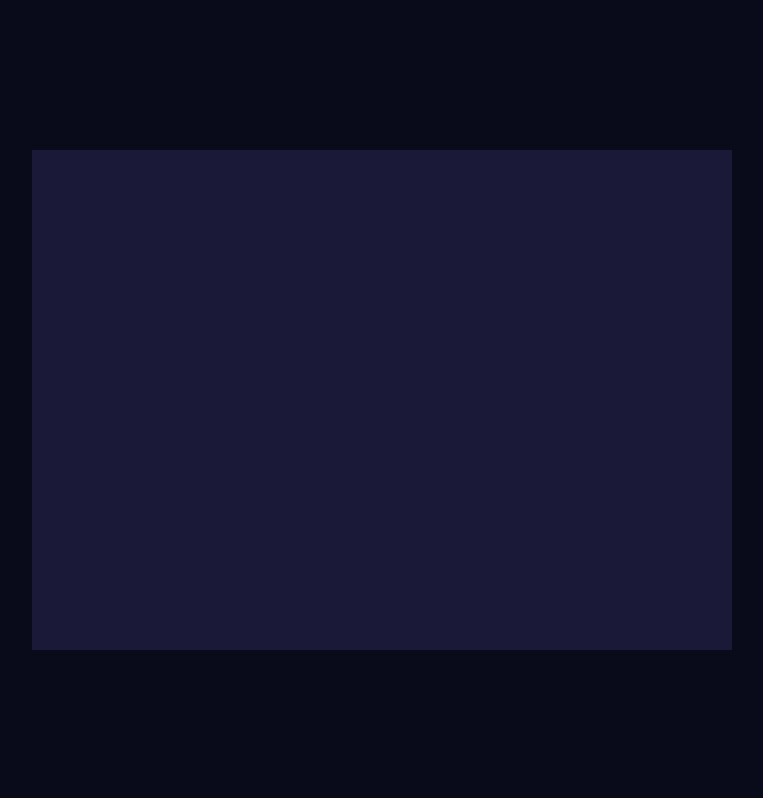
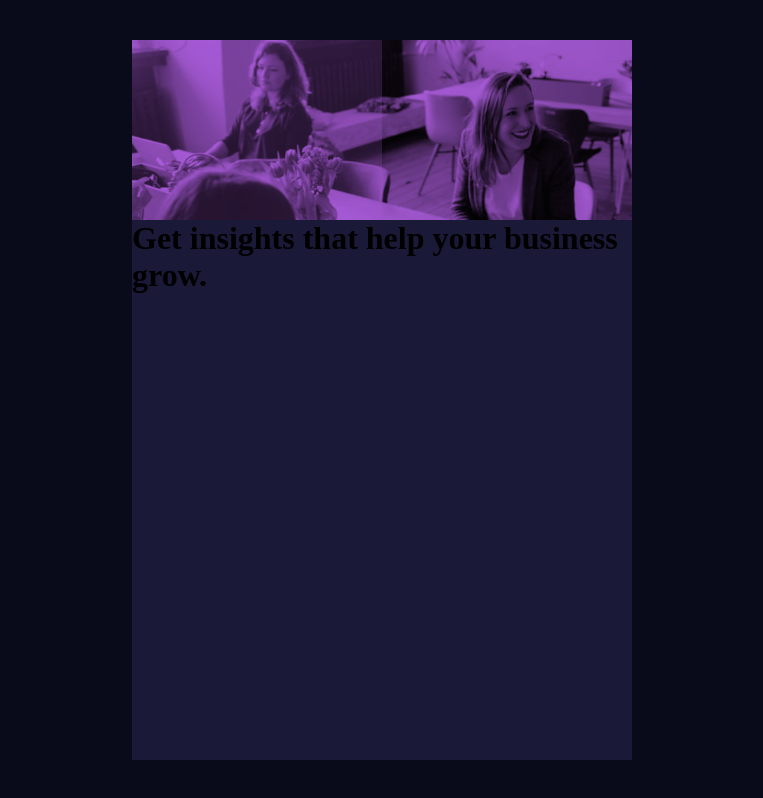
Before and after one commit to mika-marcondes/stats-preview, a plain HTML site: page index.html in a window 1280 px wide. Shown: the whole page, without its empty margins (258-1021 px from the left). Drawn offline with Linux system fonts and the light colour scheme.

Commit message:
added the blending effect for the header

```diff
--- a/index.html
+++ b/index.html
@@ -15,6 +15,9 @@
 
   <div class="container">
     <div class="card">
+      <div id="rgbOverlay"></div>
+      <div class="header" id="overlay"></div>
+      <h1>Get insights that help your business grow.</h1>
 
     </div>
 
--- a/style.css
+++ b/style.css
@@ -21,19 +21,41 @@ body {
     background-color: #1b1938;
 }
 
+#rgbOverlay {
+    position: absolute;
+    width: 250px;
+    height: 180px;
+    background-color: #aa5cdb;
+    opacity: 20%;
+}
+
+#overlay {
+    width: auto;
+    height: 180px;
+    background-color: #aa5cdb;
+    background-image: url("images/image-header-mobile.jpg");
+    background-blend-mode: multiply;
+    background-size: 100%;
+}
+
 /* Mobile Settings */
 @media only screen and (max-width: 425px) {
 
     .card {
-        width: 85vw;
+        width: 250px;
         height: 90vh;
         background-color: #1b1938;
+    }
+
+    .header {
+        width: 250px;
+        border-radius: 3% 3% 0 0;
     }
 
 }
 
 /* Tablet Settings */
-@media only screen and (min-width: 426px) and (max-width: 768px){
+@media only screen and (min-width: 768px) {
 
     .card {
         width: 100px;
@@ -42,3 +64,13 @@ body {
     }
 
 }
+
+@media only screen and (min-width: 1024px) {
+
+    .card {
+        width: 500px;
+        height: 90vh;
+        background-color: #1b1938;
+    }
+
+}
```
